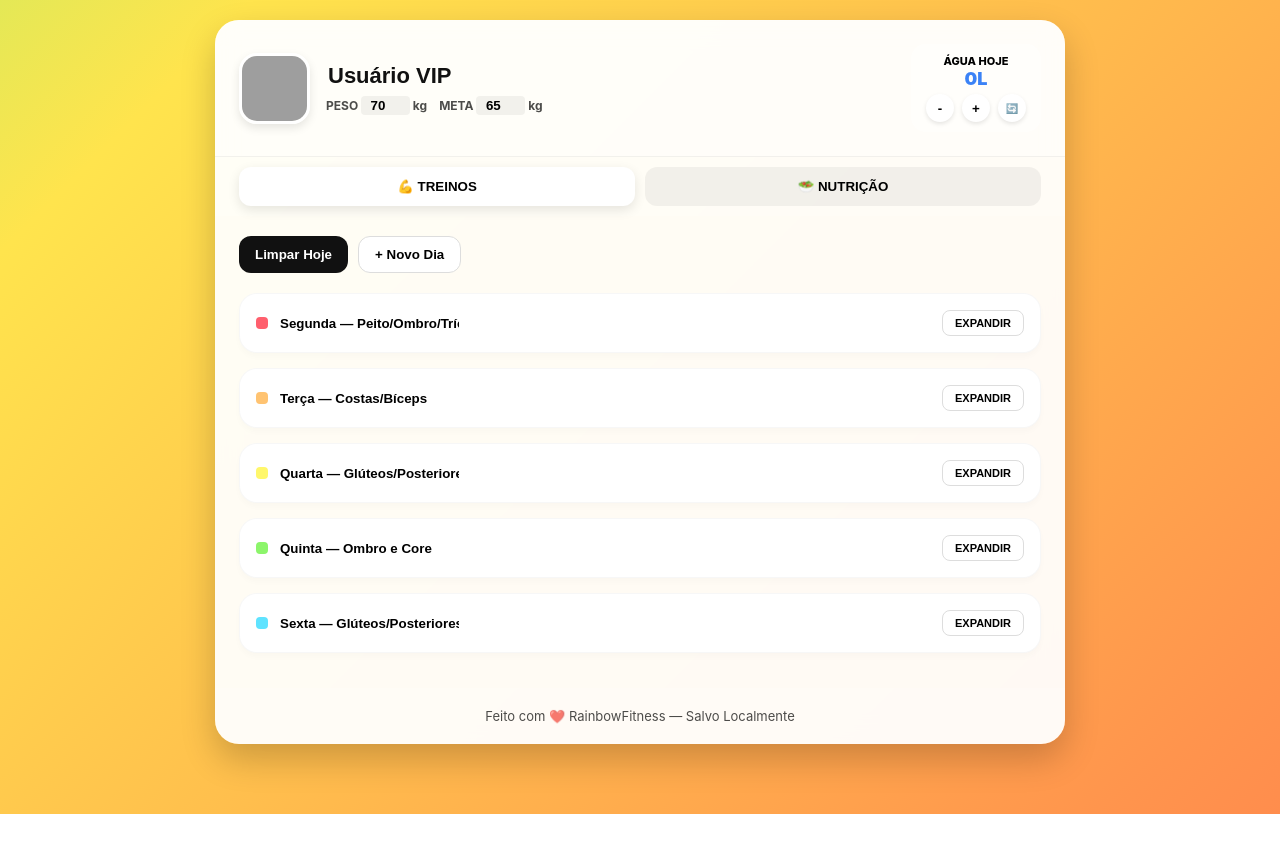
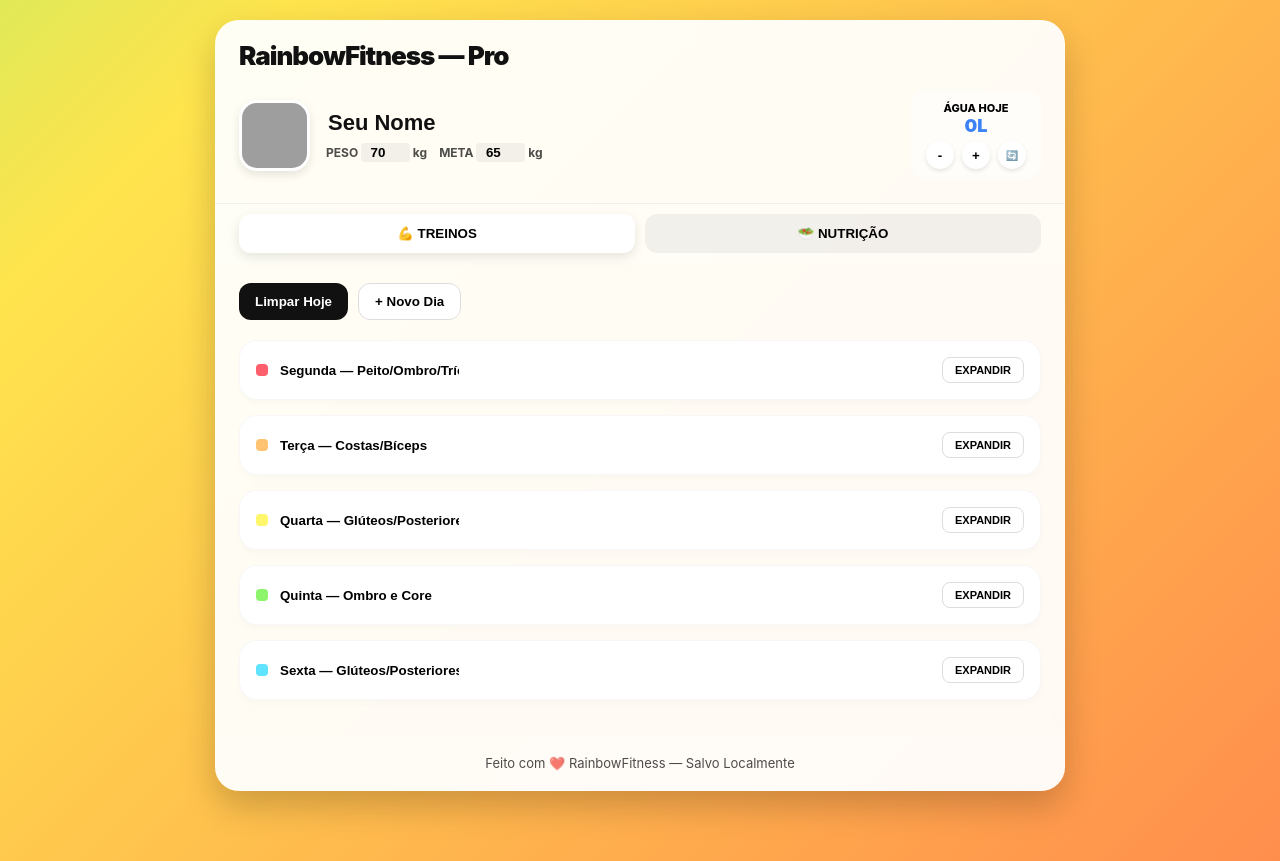
Before and after one commit to pedrommpp/rainbowfitness, a plain HTML site: page app/index.html in a window 1280 px wide. Before the commit the page ends 814 px from the top, so only its background shows below. Drawn offline with Linux system fonts and the light colour scheme; grey boxes are pictures that could not be loaded.

```diff
--- a/app/index.html
+++ b/app/index.html
@@ -54,13 +54,23 @@
       margin-bottom: 50px;
     }
 
+    /* TÍTULO DO APP NO TOPO */
+    .app-title {
+      padding: 20px 24px 10px;
+      font-size: 26px;
+      font-weight: 900;
+      color: #111;
+      text-align: left;
+      letter-spacing: -1px;
+    }
+
     /* PERFIL E DASHBOARD */
     .profile-section {
-      padding: 24px;
+      padding: 10px 24px 24px;
       display: flex;
       align-items: center;
       gap: 16px;
-      background: rgba(255,255,255,0.4);
+      background: rgba(255,255,255,0.0);
       border-bottom: 1px solid rgba(0,0,0,0.05);
       flex-wrap: wrap;
     }
@@ -73,6 +83,7 @@
       box-shadow: 0 4px 10px rgba(0,0,0,0.1);
       cursor: pointer;
       flex-shrink: 0;
+      background: #eee;
     }
     .avatar-wrapper img { width: 100%; height: 100%; object-fit: cover; }
 
@@ -236,6 +247,8 @@
 <body>
 
 <div class="app">
+  <div class="app-title">RainbowFitness — Pro</div>
+
   <div class="profile-section">
     <div class="avatar-wrapper" onclick="document.getElementById('pInput').click()">
       <img id="uPic" src="https://api.dicebear.com/7.x/avataaars/svg?seed=Felix">
@@ -289,9 +302,11 @@
 
 <script>
 // --- BANCO DE DADOS INTEGRADO ---
-const DB_NAME = 'rainbow_fitness_god_v7';
+const DB_NAME = 'rainbow_fitness_god_v8';
+const DEFAULT_PIC = "https://api.dicebear.com/7.x/avataaars/svg?seed=Felix";
+
 let db = JSON.parse(localStorage.getItem(DB_NAME)) || {
-  user: { name: "Usuário VIP", photo: "https://api.dicebear.com/7.x/avataaars/svg?seed=Felix", weight: 70, goal: 65, water: 0 },
+  user: { name: "Seu Nome", photo: DEFAULT_PIC, weight: 70, goal: 65, water: 0 },
   treino: [
     { dia: 'Segunda — Peito/Ombro/Tríceps', exs: ['Supino reto','Supino inclinado','Crucifixo','Desenvolvimento','Elevação lateral','Tríceps corda'] },
     { dia: 'Terça — Costas/Bíceps', exs: ['Puxada frente','Remada baixa','Remada unilateral','Pulldown','Rosca direta'] },
@@ -315,6 +330,7 @@
   db.user.name = document.getElementById('uName').value;
   db.user.weight = document.getElementById('uWeight').value;
   db.user.goal = document.getElementById('uGoal').value;
+  // A foto é salva no objeto db durante o carregamento do arquivo
   localStorage.setItem(DB_NAME, JSON.stringify(db));
   const t = document.getElementById('toast'); t.classList.add('show');
   setTimeout(() => t.classList.remove('show'), 1500);
@@ -348,7 +364,7 @@
       return `
         <div class="item-row">
           <div class="tick-box ${done?'done':''}" onclick="toggleCheck(${dIdx}, ${eIdx}, this)">${done?'✓':''}</div>
-          <input type="text" value="${ex}" onblur="updateEx(${dIdx}, ${eIdx}, this.value)">
+          <input type="text" value="${ex}" onblur="db.treino[${dIdx}].exs[${eIdx}]=this.value; save();">
           <button style="border:none; background:none; cursor:pointer; opacity:0.2;" onclick="removeEx(${dIdx}, ${eIdx})">✕</button>
         </div>`;
     }).join('');
@@ -415,16 +431,29 @@
 function removeEx(dIdx, eIdx) { if(confirm("Excluir?")){ db.treino[dIdx].exs.splice(eIdx, 1); renderTreino(); save(); } }
 function resetChecks() { if(confirm("Zerar treinos de hoje?")) { db.progresso = {}; renderTreino(); save(); } }
 
-// --- PERFIL ---
+// --- INICIALIZAÇÃO DE PERFIL E DADOS ---
+function initApp() {
   document.getElementById('uName').value = db.user.name;
   document.getElementById('uWeight').value = db.user.weight;
   document.getElementById('uGoal').value = db.user.goal;
   document.getElementById('waterDisplay').innerText = (db.user.water || 0) + 'L';
-document.getElementById('uPic').src = db.user.photo;
+
+  // Garante que a foto carregada do banco seja exibida
+  const picEl = document.getElementById('uPic');
+  picEl.src = db.user.photo || DEFAULT_PIC;
+
   document.getElementById('pInput').onchange = e => {
+    const file = e.target.files[0];
+    if (file) {
       const r = new FileReader();
-  r.onload = () => { db.user.photo = r.result; document.getElementById('uPic').src = r.result; save(); };
-  r.readAsDataURL(e.target.files[0]);
+      r.onload = () => {
+        const base64Pic = r.result;
+        db.user.photo = base64Pic; // Salva a string da imagem no banco
+        document.getElementById('uPic').src = base64Pic;
+        save();
+      };
+      r.readAsDataURL(file);
+    }
   };
 
   document.getElementById('uName').onblur = save;
@@ -433,6 +462,10 @@
 
   renderTreino();
   renderNutri();
+}
+
+// Chamada inicial
+initApp();
 </script>
 </body>
 </html>
```
Lines whose indentation alone changed are shown as unchanged.
